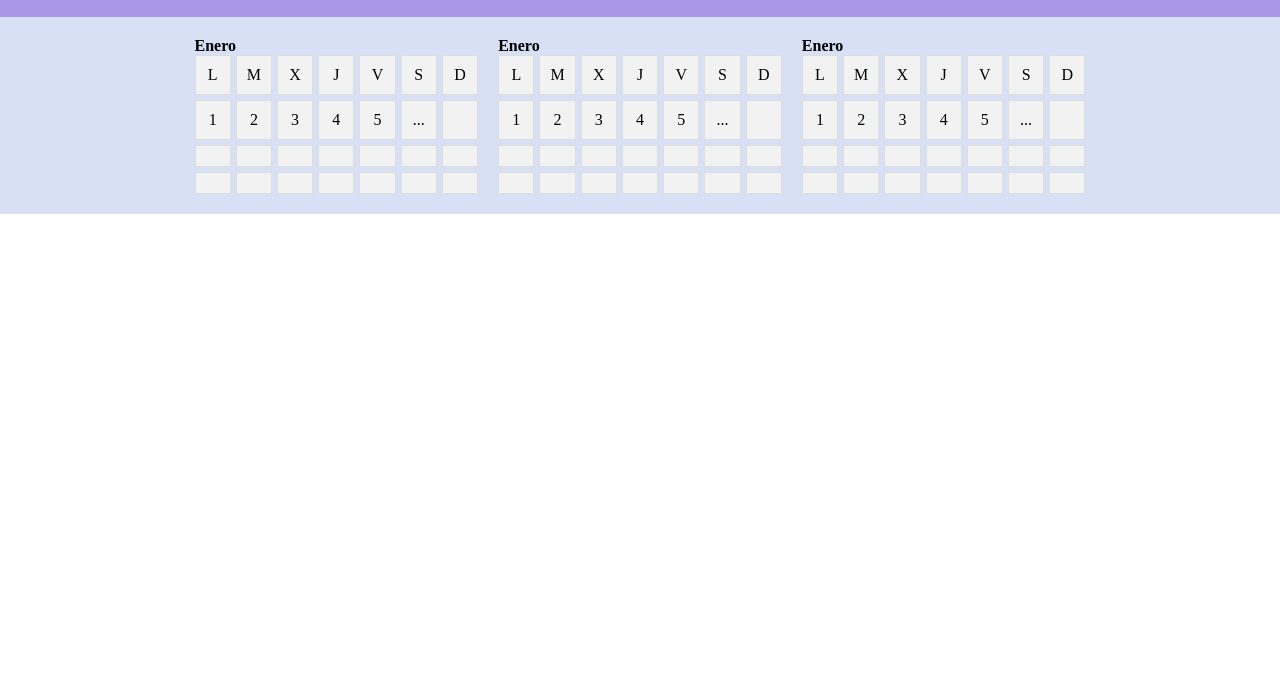
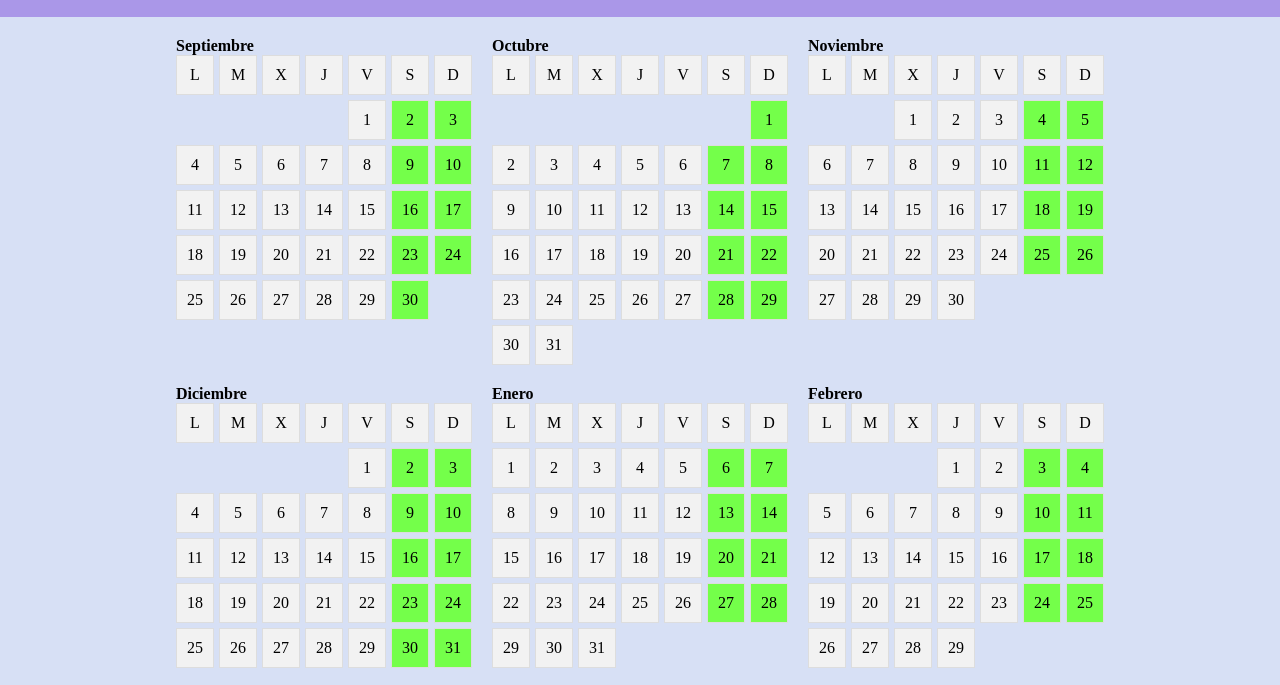
Before and after one commit to MiguelAVillarin/Calendario, a plain HTML site: page index.html in a window 1280 px wide. Shown: the part 96-781 px from the top of the page. Drawn offline with Linux system fonts and the light colour scheme.

Commit message:
medio terminado

```diff
--- a/index.html
+++ b/index.html
@@ -5,7 +5,7 @@
   <meta charset="UTF-8">
   <meta name="viewport" content="width=device-width, initial-scale=1.0">
   <link rel="stylesheet" href="style.css">
-  <script src="script.js"></script>
+  <script src="script.js" defer></script>
   <title>Calendario 23/24</title>
 </head>
 
@@ -20,105 +20,7 @@
     </div>
   </header>
   <main>
-    <div class="month">
-      <h4>Enero</h4>
-      <div class="days">
-        <div class="day">L</div>
-        <div class="day">M</div>
-        <div class="day">X</div>
-        <div class="day">J</div>
-        <div class="day">V</div>
-        <div class="day">S</div>
-        <div class="day">D</div>
-        <div class="day">1</div>
-        <div class="day">2</div>
-        <div class="day">3</div>
-        <div class="day">4</div>
-        <div class="day">5</div>
-        <div class="day">...</div>
-        <div class="day"></div>
-        <div class="day"></div>
-        <div class="day"></div>
-        <div class="day"></div>
-        <div class="day"></div>
-        <div class="day"></div>
-        <div class="day"></div>
-        <div class="day"></div>
-        <div class="day"></div>
-        <div class="day"></div>
-        <div class="day"></div>
-        <div class="day"></div>
-        <div class="day"></div>
-        <div class="day"></div>
-        <div class="day"></div>
-      </div>
-    </div>
-    <div class="month">
-        <h4>Enero</h4>
-        <div class="days">
-          <div class="day">L</div>
-          <div class="day">M</div>
-          <div class="day">X</div>
-          <div class="day">J</div>
-          <div class="day">V</div>
-          <div class="day">S</div>
-          <div class="day">D</div>
-          <div class="day">1</div>
-          <div class="day">2</div>
-          <div class="day">3</div>
-          <div class="day">4</div>
-          <div class="day">5</div>
-          <div class="day">...</div>
-          <div class="day"></div>
-          <div class="day"></div>
-          <div class="day"></div>
-          <div class="day"></div>
-          <div class="day"></div>
-          <div class="day"></div>
-          <div class="day"></div>
-          <div class="day"></div>
-          <div class="day"></div>
-          <div class="day"></div>
-          <div class="day"></div>
-          <div class="day"></div>
-          <div class="day"></div>
-          <div class="day"></div>
-          <div class="day"></div>
-        </div>
-      </div>
-      <div class="month">
-        <h4>Enero</h4>
-        <div class="days">
-          <div class="day">L</div>
-          <div class="day">M</div>
-          <div class="day">X</div>
-          <div class="day">J</div>
-          <div class="day">V</div>
-          <div class="day">S</div>
-          <div class="day">D</div>
-          <div class="day">1</div>
-          <div class="day">2</div>
-          <div class="day">3</div>
-          <div class="day">4</div>
-          <div class="day">5</div>
-          <div class="day">...</div>
-          <div class="day"></div>
-          <div class="day"></div>
-          <div class="day"></div>
-          <div class="day"></div>
-          <div class="day"></div>
-          <div class="day"></div>
-          <div class="day"></div>
-          <div class="day"></div>
-          <div class="day"></div>
-          <div class="day"></div>
-          <div class="day"></div>
-          <div class="day"></div>
-          <div class="day"></div>
-          <div class="day"></div>
-          <div class="day"></div>
-        </div>
-      </div>
+
   </main>
 </body>
 
--- a/script.js
+++ b/script.js
@@ -1,37 +1,82 @@
-let mainElement = document.getElementById("main");
+let mainElement = document.querySelector('main');
 
-const monthNames=["Enero","Febrero","Marzo","Abril","Mayo","Junio","Julio","Agosto","Septiembre","Octubre","Noviembre","Diciembre"];
+const monthNames = ["Enero", "Febrero", "Marzo", "Abril", "Mayo", "Junio",
+  "Julio", "Agosto", "Septiembre", "Octubre", "Noviembre", "Diciembre"];
+const daysOfWeek = ["L", "M", "X", "J", "V", "S", "D"];
 
-let monthCounter = 8;
-let startYear= 2023;
-let startDate = new Date(`${startYear}-${monthCounter}-1`);
+let monthCounter = 9;
+let yearCounter = 2023;
+let currentDate = new Date(`${yearCounter}-${monthCounter}-1`);
 
-
-function addMonth(){
-    startDate.setMonth(monthCounter);
+function addMonth() {
 
   let monthElement = document.createElement("div");
   monthElement.classList.toggle("month");
 
   let titleMonthElement = document.createElement("h4");
-    titleMonthElement.innerText=monthNames[monthCounter];
+  titleMonthElement.innerText = monthNames[monthCounter - 1];
+  monthElement.appendChild(titleMonthElement);
 
   let daysElement = document.createElement("div");
   daysElement.classList.toggle("days");
 
-    daysElement= `
-        <div class="day">L</div>
-        <div class="day">M</div>
-        <div class="day">X</div>
-        <div class="day">J</div>
-        <div class="day">V</div>
-        <div class="day">S</div>
-        <div class="day">D</div>
-    `;
+  // INSERTAR PRIMERA FILA: L ... D
+  daysOfWeek.forEach(day => {
+    let dayElement = document.createElement("div");
+    dayElement.classList.add("day");
+    dayElement.innerText = day;
+    daysElement.appendChild(dayElement);
+  });
 
-    let numDaysMonth = startDate.getDate();
-    console.log(numDaysMonth);
-
+  // INSERTAR HUECOS VACÍOS
+  // Obtenemos el día de la semana para sacar los huecos
+  let gaps = currentDate.getDay();
+  // getDay() del domingo devuelve 0, si lo queremos poner al final, cambiamos esto a mano
+  if (gaps === 0) {
+    gaps = 7;
   }
 
+  for (let gap = 1; gap < gaps; gap++) {
+    let gapElement = document.createElement("div");
+    daysElement.appendChild(gapElement);
+  }
+
+  // INSERTAR DÍAS DEL MES
+  //El primer parámetro indica el mes de forma natural -> 1 enero, 2 febrero...
+  let numDaysMonth = getDaysInMonth(currentDate.getMonth() + 1, currentDate.getFullYear());
+  for (let day = 1; day <= numDaysMonth; day++) {
+    let dayElement = document.createElement("div");
+    dayElement.classList.add("day");
+    if(isWeekend(currentDate.getMonth(),currentDate.getFullYear(),day) === 0 || isWeekend(currentDate.getMonth(),currentDate.getFullYear(),day) === 6){
+        dayElement.classList.add("bien");
+    }
+    dayElement.innerText = day;
+    daysElement.appendChild(dayElement);
+  }
+
+
+
+  monthElement.appendChild(daysElement);
+  mainElement.appendChild(monthElement);
+}
+
+function getDaysInMonth(month, year) {
+  //El día 0 es el último día del anterior mes
+  return new Date(year, month, 0).getDate();
+}
+
+let monthsOfCalendar = 9;
+for (let index = 0; index <= monthsOfCalendar; index++) {
   addMonth();
+  monthCounter++;
+  if (monthCounter === 13) {
+    monthCounter = 1;
+    yearCounter++;
+  }
+  currentDate = new Date(`${yearCounter}-${monthCounter}-1`);
+}
+
+function isWeekend(month, year,day) {
+    //El día 0 es el último día del anterior mes
+    return new Date(year, month, day).getDay();
+  }
--- a/style.css
+++ b/style.css
@@ -1,6 +1,10 @@
 *{
   margin: 0;
   padding: 0;
+}
+
+body{
+  min-width: 200px;
 }
 
 header{
@@ -34,7 +38,11 @@
   border: 1px solid rgb(221, 221, 221);
 }
 
-  @media(max-width: 355px){
+.bien{
+  background-color: rgb(116, 255, 74);
+}
+
+@media (max-width: 335px)  {
   .day{
     padding: 5px;
   }
```
Lines whose indentation alone changed are shown as unchanged.
